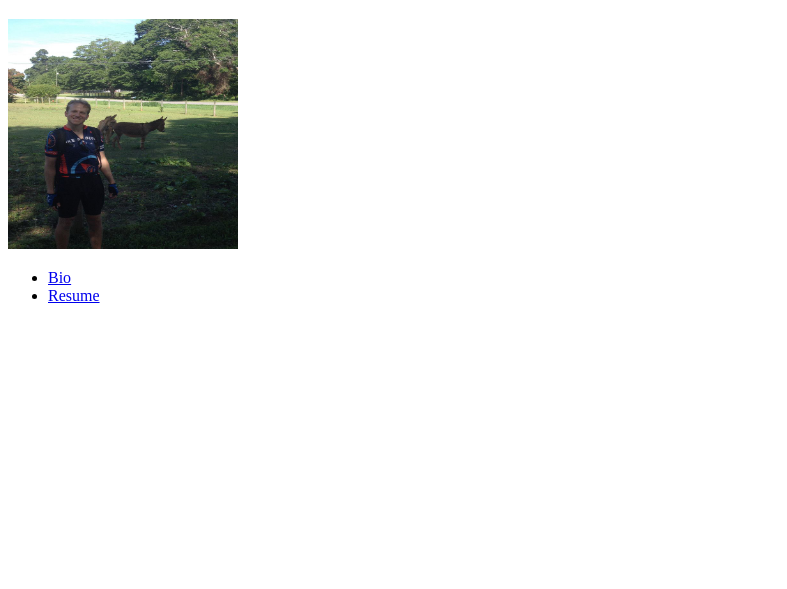
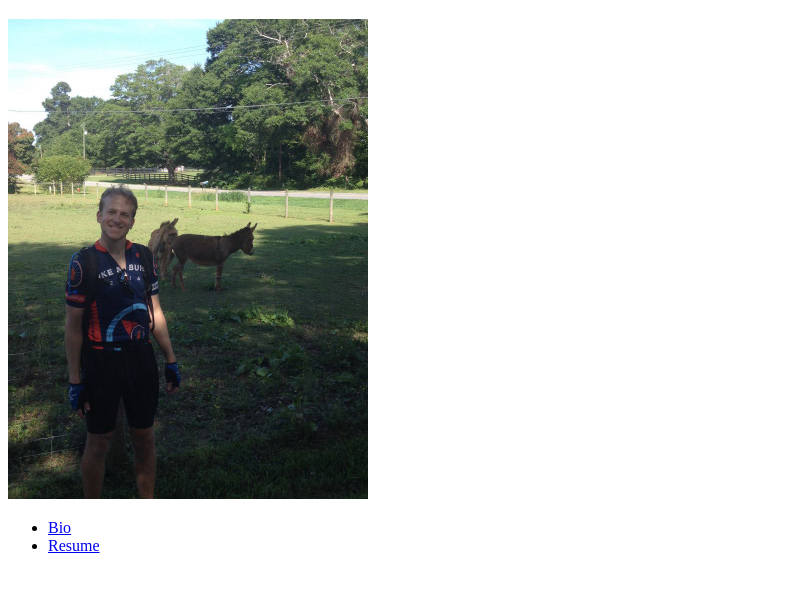
Before and after one commit to sgarfield/sgarfield.github.io, a plain HTML site: page index.html in a window 1280 px wide. Shown: the part 61-650 px from the top of the page, without its empty margins (0-787 px from the left). Drawn offline with Linux system fonts and the light colour scheme.

Commit message:
Adjusted photo size based on proportions

```diff
--- a/index.html
+++ b/index.html
@@ -10,7 +10,7 @@
         <h1>
                 Sam Garfield
         </h1>
-        <img src="../me.jpg" alt="Photo" height="230" width="230"/>
+        <img src="../me.jpg" alt="Photo" height="480" width="360"/>
         <ul>
                 <li><a href="../bio.html">Bio</a></li>
                 <li><a href="../resume.html">Resume</a></li>
```
